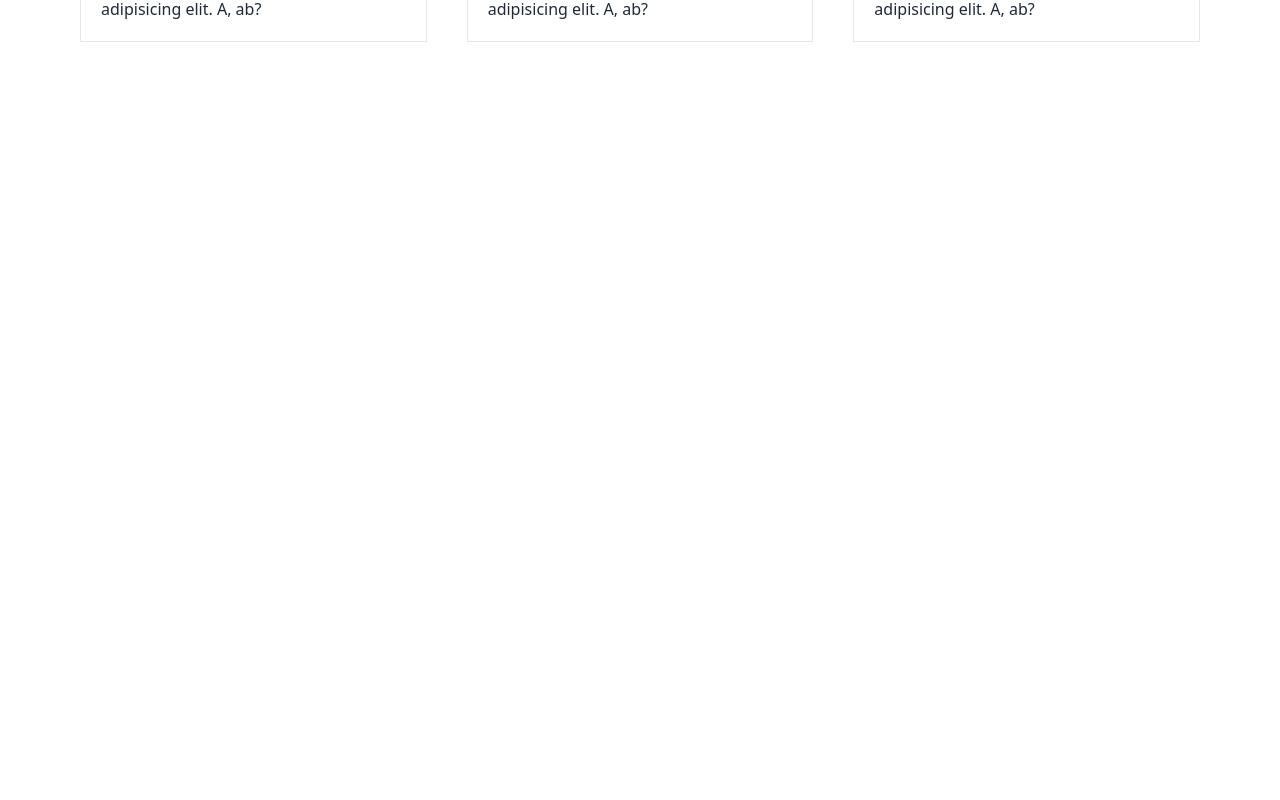
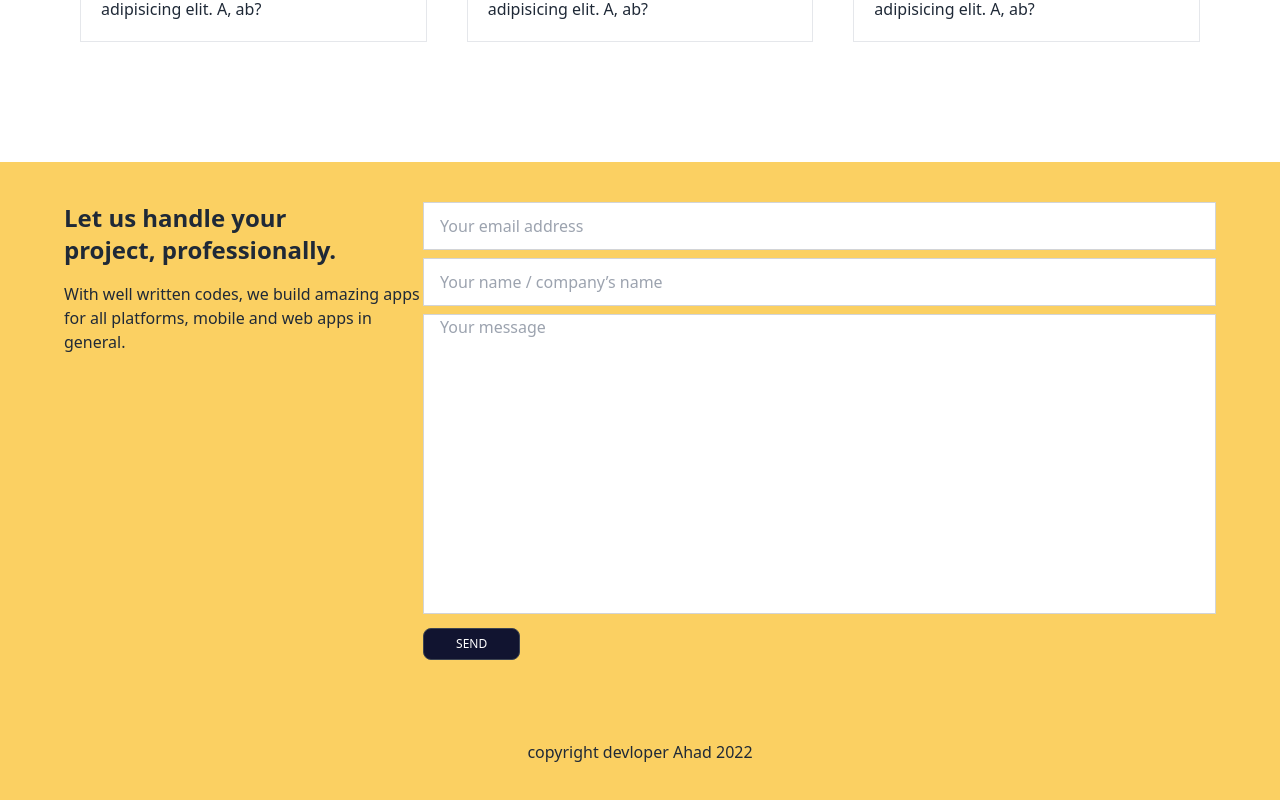
Before and after one commit to abdulahad-gh/agency-point, a React (Create React App) app: page / in a window 1280 px wide. Shown: the part 2177-2977 px from the top of the page. Before the commit the page ends 2339 px from the top, so only its background shows below. Built offline with nearby package versions, Linux system fonts and the light colour scheme.

Commit message:
contactUs and footer section added

```diff
--- a/src/Pages/Home/Home.js
+++ b/src/Pages/Home/Home.js
@@ -1,6 +1,7 @@
 import React from 'react';
 import Banner from './Shared/Banner';
 import ClientsFeedBack from './Shared/ClientsFeedBack';
+import ContactUs from './Shared/ContactUs';
 import OurWorks from './Shared/OurWorks';
 import ProvideServices from './Shared/ProvideServices';
 
@@ -11,6 +12,7 @@ const Home = () => {
             <ProvideServices />
             <OurWorks />
             <ClientsFeedBack />
+            <ContactUs />
 
         </div>
     );
--- a/src/Pages/Home/Shared/ClientsFeedBack.js
+++ b/src/Pages/Home/Shared/ClientsFeedBack.js
@@ -4,7 +4,7 @@ const ClientsFeedBack = () => {
     return (
         <section className='lg:p-20 my-10 '>
             <h2 className='text-3xl text-center'> <span className='font-semibold'>Clients</span> <span className='text-[#7AB259]'>Feedback</span> </h2>
-            <div className='flex mt-20 gap-10'>
+            <div className='lg:flex mt-20 gap-10'>
                 <div className='border p-5'>
                     <div className='flex gap-3'>
                         <img className='w-[64px] h-[64px]' src="https://i.ibb.co/ftJnTKC/customer-1.png" alt="" />
--- /dev/null
+++ b/src/Pages/Home/Shared/ContactUs.js
@@ -0,0 +1,27 @@
+import React from 'react';
+import Footer from './Footer';
+
+const ContactUs = () => {
+    return (
+        <section className='py-10 px-4 lg:px-16 bg-[#FBD062]'>
+            <div className='lg:flex justify-evenly'>
+                <div className='lg:w-[390px]'>
+                    <h3 className='text-2xl font-semibold'>Let us handle your <br />  project, professionally.</h3>
+                    <p className='mt-4'>With well written codes, we build amazing apps for all platforms, mobile and web apps in general.</p>
+                </div>
+                <div>
+                    <form >
+                        <input type="email" placeholder="Your email address" class="input input-bordered w-full rounded-none" />
+                        <input type="text" placeholder="Your name / company’s name" class="input input-bordered w-full my-2 rounded-none" />
+                        <textarea type="text" placeholder="Your message" class="input input-bordered w-full rounded-none h-[300px] resize-none"></textarea>
+                        <input type="submit" className='btn font-normal text-xs btn-sm bg-[#111430] px-8 mt-2' value="Send" />
+                    </form>
+                </div>
+            </div>
+            <Footer />
+
+        </section>
+    );
+};
+
+export default ContactUs;
--- /dev/null
+++ b/src/Pages/Home/Shared/Footer.js
@@ -0,0 +1,13 @@
+import React from 'react';
+
+const Footer = () => {
+    return (
+        <footer className='mt-20'>
+            <p className='text-center'>
+                copyright devloper Ahad 2022
+            </p>
+        </footer>
+    );
+};
+
+export default Footer;
```
